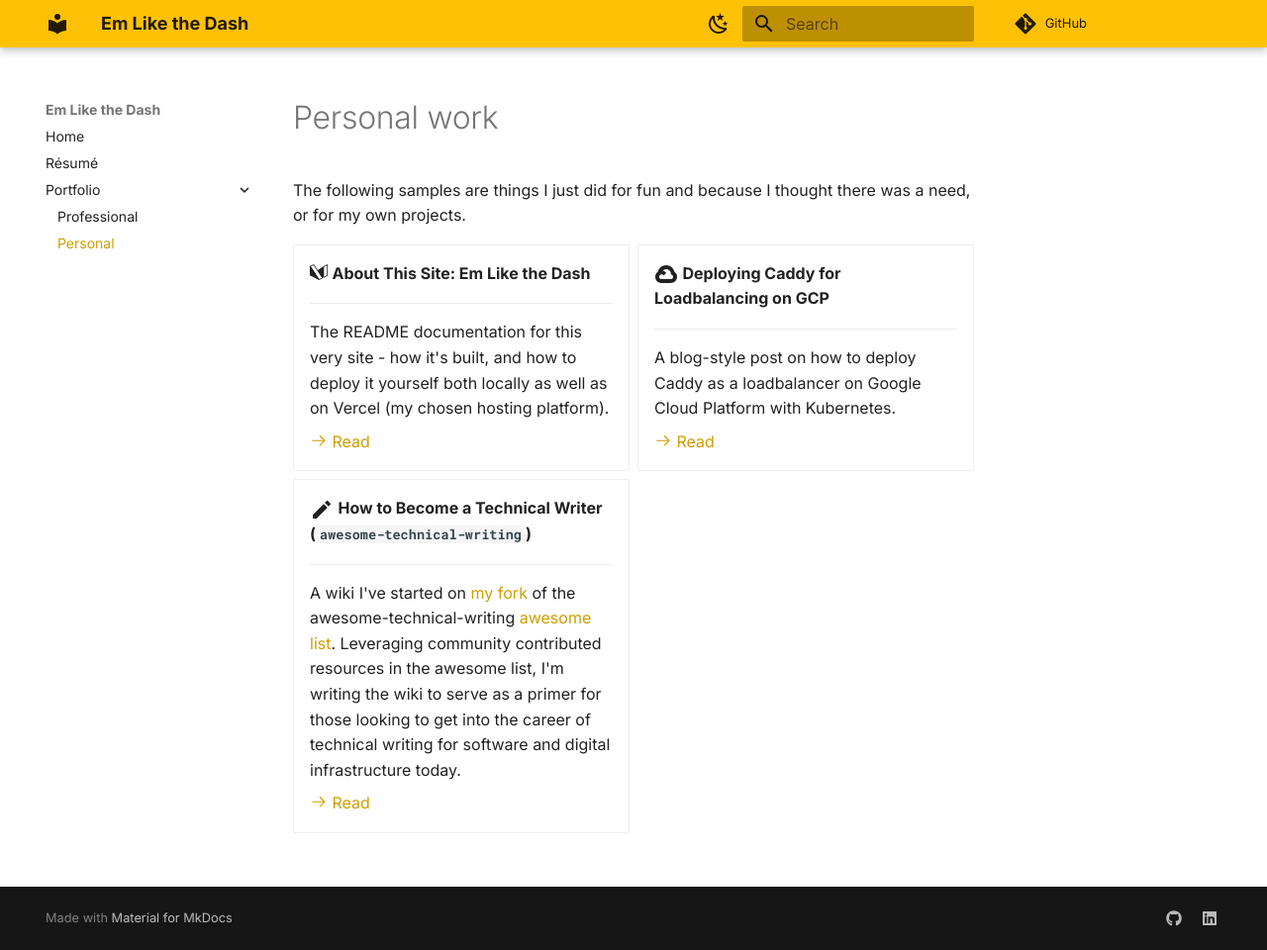
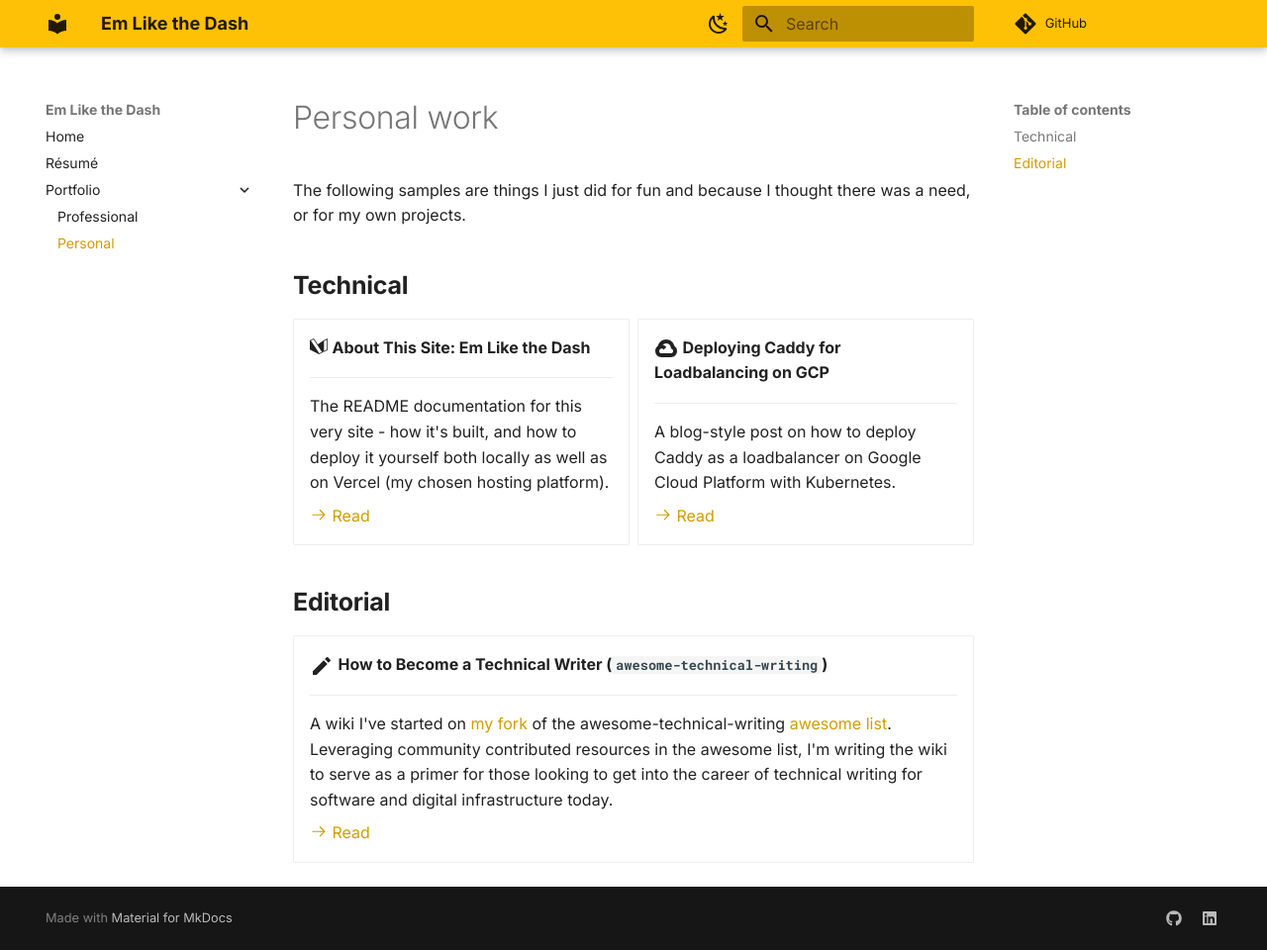
Before and after one commit to microcosem/emlikethedash, an MkDocs documentation site: the page built from docs/personal.md, in a window 1280 px wide and 960 px high. Shown: the whole window at 99% size. Built offline with MkDocs 1.6.1 and Material for MkDocs 9.7.7, drawn with Linux system fonts in a browser that asks for light colours; plug-ins that fetch from the network failed and are left out.

Commit message:
Separate technical vs. editorial personal work

```diff
--- a/docs/personal.md
+++ b/docs/personal.md
@@ -6,6 +6,7 @@ hide:
 
 The following samples are things I just did for fun and because I thought there was a need, or for my own projects.
 
+## **Technical**
 <div class="grid cards" markdown>
 
 -   :simple-materialformkdocs: **About This Site: Em Like the Dash**
@@ -24,6 +25,11 @@ The following samples are things I just did for fun and because I thought there
 
     [:octicons-arrow-right-24: Read](caddy-on-gcp.md)
 
+</div>
+
+## **Editorial**
+<div class="grid cards" markdown>
+
 -   :material-pencil:{ .lg .middle } **How to Become a Technical Writer (`awesome-technical-writing`)**
 
     ---
```
